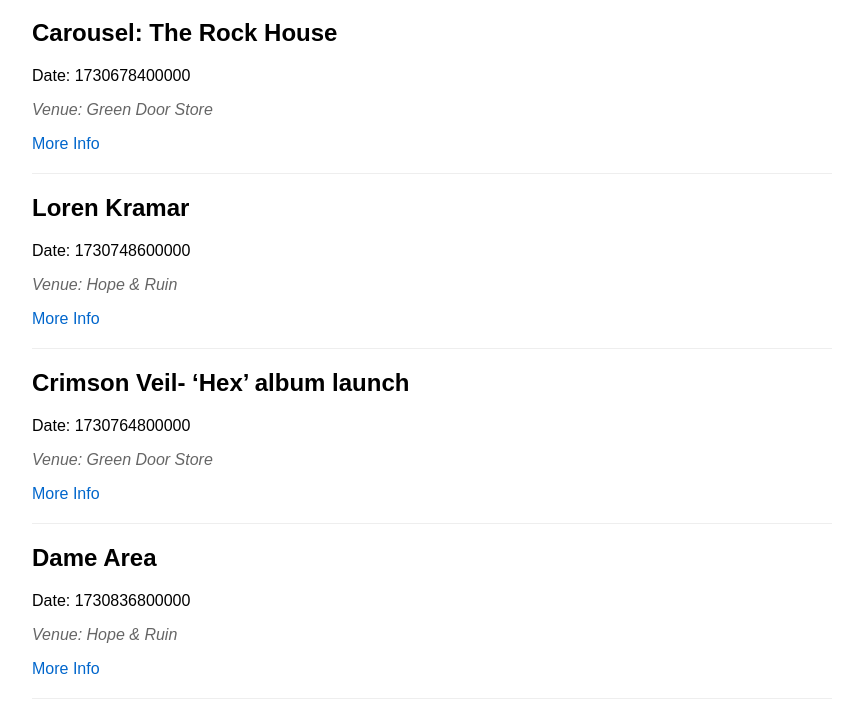
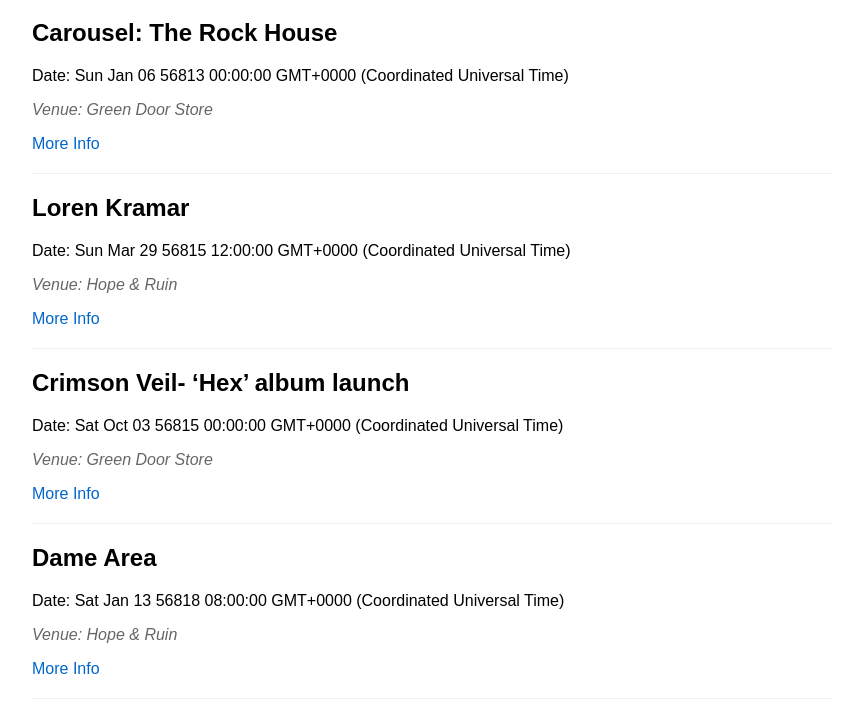
Before and after one commit to luth-er/brighton-gigs, a website: page index.html in a window 1280 px wide. Shown: the part 81-797 px from the top of the page, without its empty margins (208-1071 px from the left). Drawn offline with Linux system fonts and the light colour scheme.

Commit message:
convert unix to nice date format

```diff
--- a/index.html
+++ b/index.html
@@ -45,7 +45,7 @@
 						eventsHTML += `
 							<li>
 								<h2>${event.title}</h2>
-								<p>Date: ${event.dateUnix}</p>
+								<p>Date: ${ new Date (event.dateUnix * 1000 ) }</p>
 								<p class="venue">Venue: ${event.venue}</p>
 								<a href="${event.link}" target="_blank">More Info</a>
 							</li>
```
